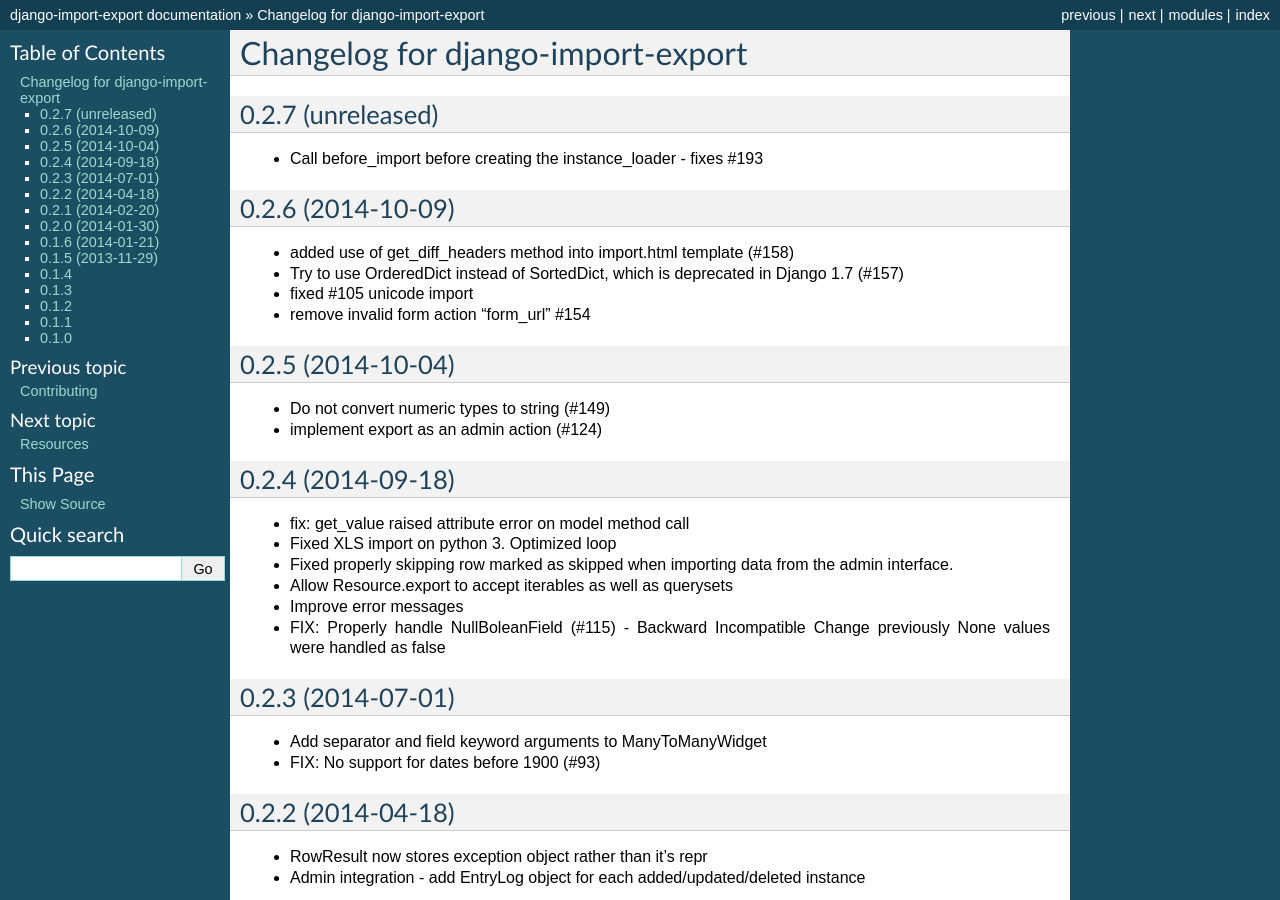
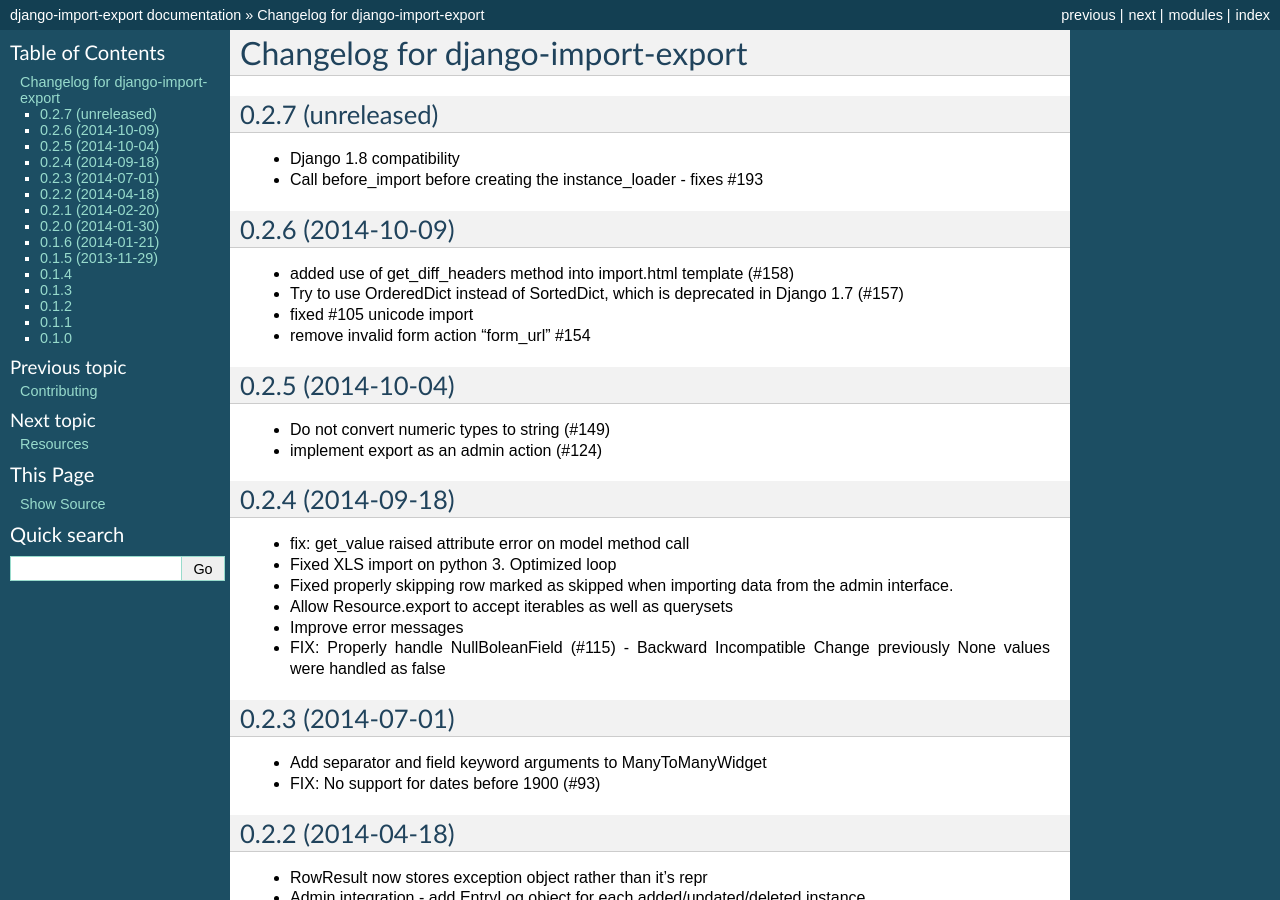
Before and after one commit to django-import-export/django-import-export, a Sphinx documentation site: the page built from docs/changelog.rst, in a window 1280 px wide and 900 px high. Built offline with Sphinx 7.4.7, drawn with Linux system fonts in a browser that asks for light colours; the version number could not be read and is left out.

Commit message:
Update docs/changelog.rst

```diff
--- a/docs/changelog.rst
+++ b/docs/changelog.rst
@@ -3,6 +3,8 @@
 
 0.2.7 (unreleased)
 ------------------
+
+- Django 1.8 compatibility
 
 - Call before_import before creating the instance_loader - fixes #193
 
```
